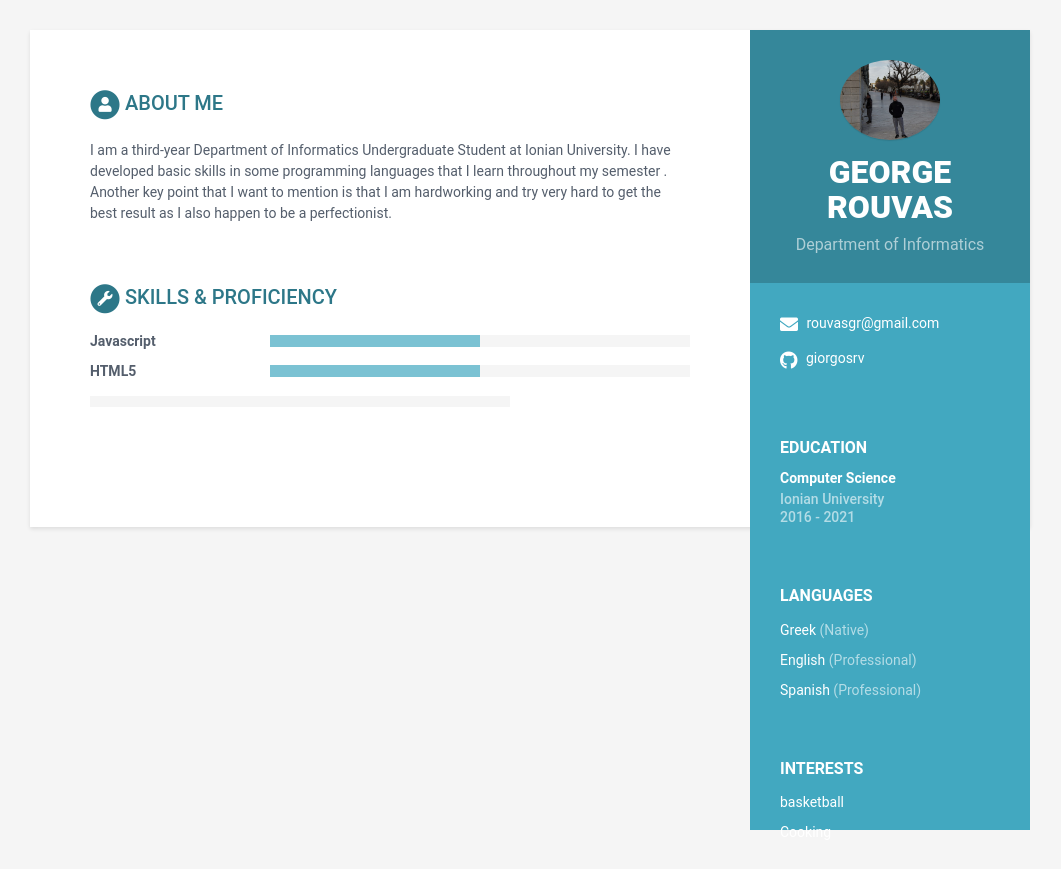
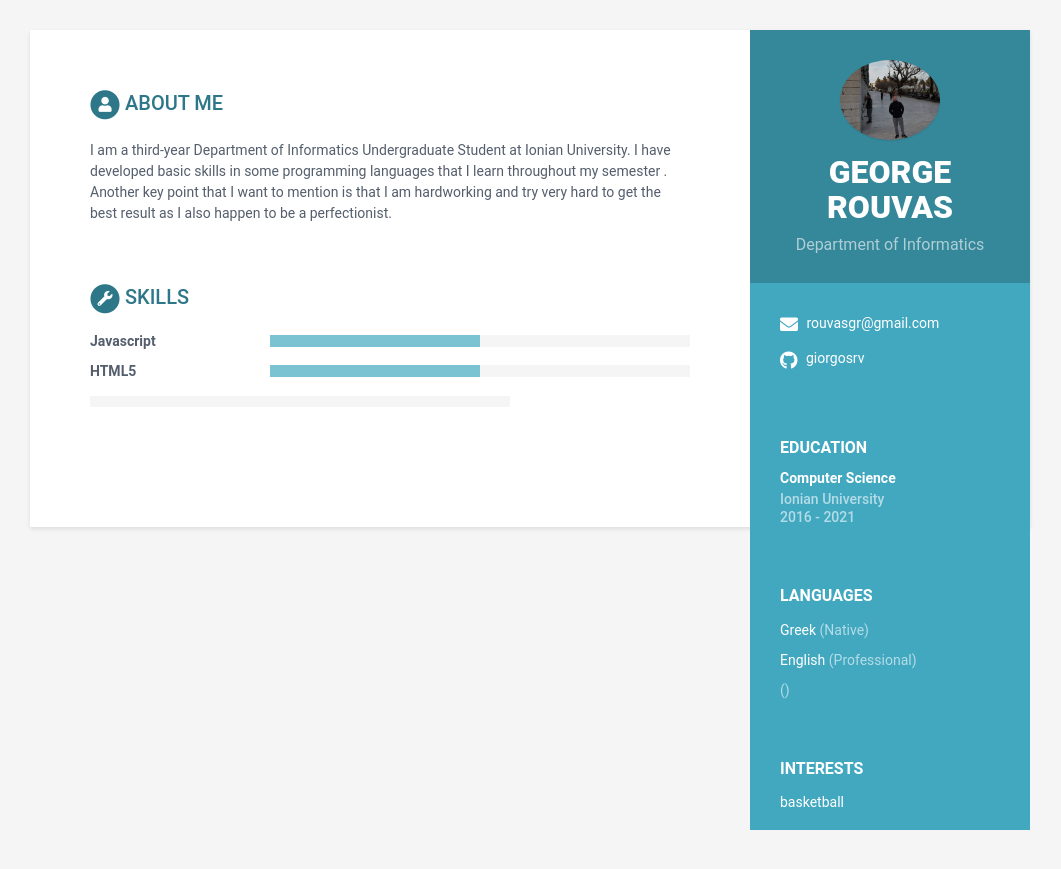
Before and after one commit to giorgosrv/MyCv, a Jekyll site: the page built from index.html, in a window 1280 px wide. Shown: the top 869 px of the page, without its empty margins (110-1171 px from the left). Built offline with Jekyll 4.4.1, drawn with Linux system fonts in a browser that asks for light colours.

Commit message:
Update data.yml

```diff
--- a/_data/data.yml
+++ b/_data/data.yml
@@ -31,8 +31,8 @@ sidebar:
       - idiom: English
         level: Professional
 
-      - idiom: Spanish
-        level: Professional
+      - idiom:
+        level:
 
     interests:
       - item: basketball
@@ -41,7 +41,7 @@ sidebar:
       - item:
         link:
 
-      - item: Cooking
+      - item:
         link:
 
 career-profile:
@@ -66,7 +66,7 @@ education:
 
 
 skills:
-    title: Skills &amp; Proficiency
+    title: Skills
 
     toolset:
 
```
